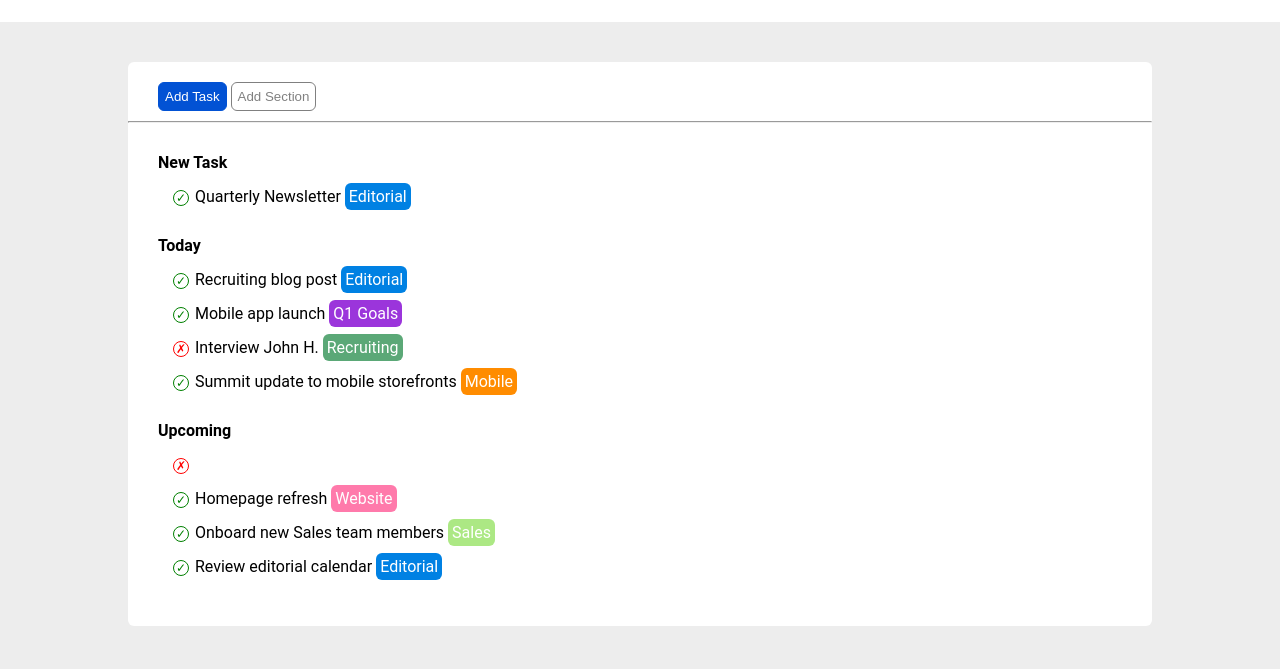
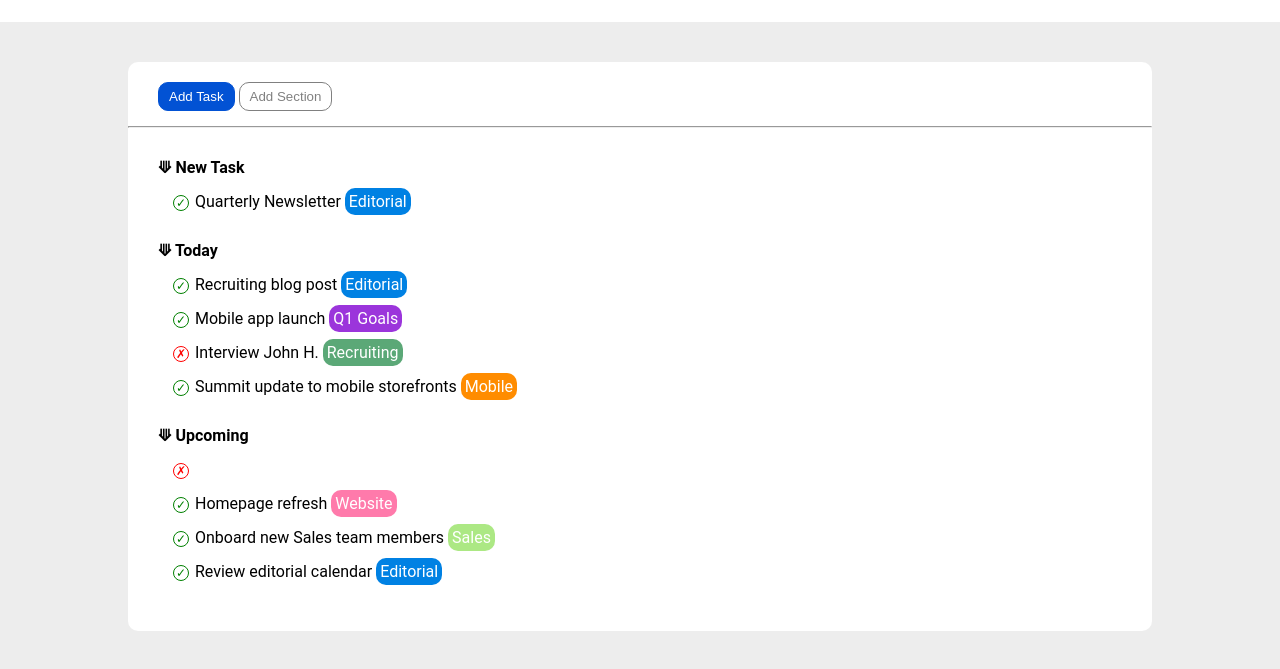
Before and after one commit to GiacomoMilitello/html-css-toboolist, a plain HTML site: page index.html in a window 1280 px wide. Shown: the part 93-762 px from the top of the page. Drawn offline with Linux system fonts and the light colour scheme.

Commit message:
arrow&buttonpadding

```diff
--- a/assets/css/style.css
+++ b/assets/css/style.css
@@ -6,6 +6,9 @@
 body{
     font-family: 'Roboto', sans-serif;
     background-color: rgb(237, 237, 237);
+}
+hr{
+    border-color: rgb(237, 237, 237);
 }
 header{
     background-color: white;
@@ -35,10 +38,11 @@ main{
 nav{
     margin-left: 30px;
     padding-top: 20px;
-    padding-bottom: 10px;
+    padding-bottom: 15px;
 }
 button{
-    padding: 6px;
+    padding: 6px 10px;
+
 }
 #blueb{
     background-color: rgb(2, 82, 212);
@@ -73,7 +77,7 @@ button{
     display: inline-block;
 }
 .round{
-    border-radius: 6px;
+    border-radius: 10px;
 }
 .edi{
     background-color: rgb(0, 129, 227);
--- a/index.html
+++ b/index.html
@@ -23,7 +23,7 @@
         <hr>
                                         <!-- sezione1 -->
         <section>
-            <h4>New Task</h4>
+            <h4>&#10225; New Task</h4>
             <div>
                 <span class="check">&check;</span>
                 <span>Quarterly Newsletter</span>
@@ -32,7 +32,7 @@
         </section>
                                         <!-- sezione2 -->
         <section>
-            <h4>Today</h4>
+            <h4>&#10225; Today</h4>
             <div>
                 <span class="check">&check;</span>
                 <span>Recruiting blog post</span>
@@ -56,7 +56,7 @@
         </section>
                                         <!-- sezione3 -->
         <section>
-            <h4>Upcoming</h4>
+            <h4>&#10225; Upcoming</h4>
             <div>
                 <span class="cross">&cross;</span>
                 <span>Schedule meeting with Alex</span>
```
